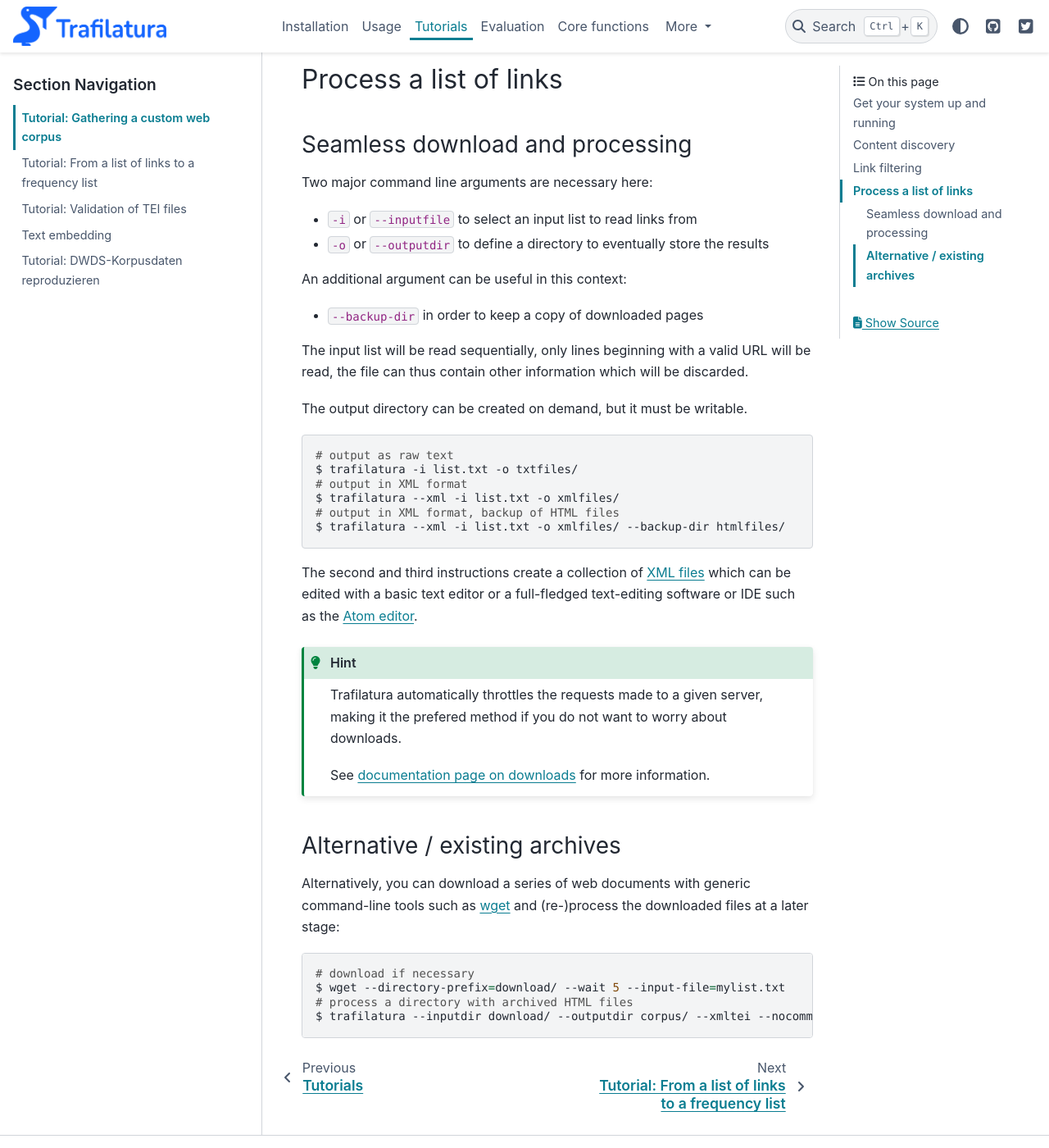
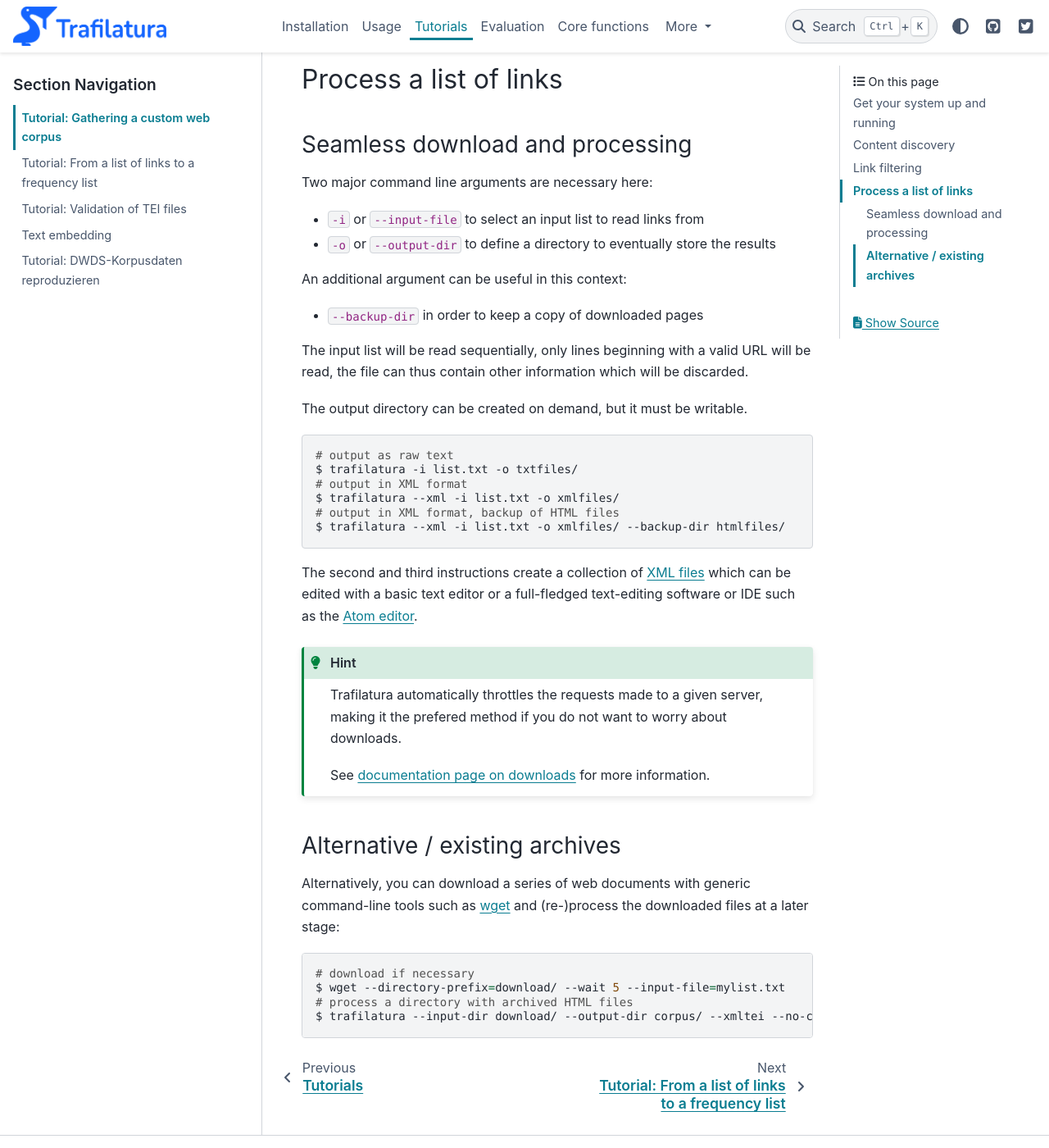
Before and after one commit to adbar/trafilatura, a Sphinx documentation site: the page built from docs/tutorial0.rst, in a window 1280 px wide and 1400 px high, scrolled down 5108 px. Shown: the whole window at 82% size. Built offline with Sphinx 7.4.7 and the PyData theme 0.15.4, drawn with Linux system fonts in a browser that asks for light colours.

Commit message:
update docs

```diff
--- a/docs/crawls.rst
+++ b/docs/crawls.rst
@@ -114,7 +114,7 @@ On the CLI the crawler automatically works its way through a website, stopping a
 
     $ trafilatura --crawl "https://www.example.org" > links.txt
 
-It can also crawl websites in parallel by reading a list of target sites from a list (``-i``/``--inputfile`` option).
+It can also crawl websites in parallel by reading a list of target sites from a list (``-i``/``--input-file`` option).
 
 .. note::
     The ``--list`` option does not apply here. Unlike with the ``--sitemap`` or ``--feed`` options, the URLs are simply returned as a list instead of being retrieved and processed. This happens in order to give a chance to examine the collected URLs prior to further downloads.
--- a/docs/installation.rst
+++ b/docs/installation.rst
@@ -61,6 +61,9 @@ This project is under active development, please make sure you keep it up-to-dat
 
 On **Mac OS** it can be necessary to install certificates by hand if you get errors like ``[SSL: CERTIFICATE_VERIFY_FAILED]`` while downloading webpages: execute ``pip install certifi`` and perform the post-installation step by clicking on ``/Applications/Python 3.X/Install Certificates.command``. For more information see this `help page on SSL errors <https://stackoverflow.com/questions/27835619/urllib-and-ssl-certificate-verify-failed-error/42334357>`_.
 
+.. hint::
+    Installation on MacOS is generally easier with `brew <https://formulae.brew.sh/formula/trafilatura>`_.
+
 
 Older Python versions
 ~~~~~~~~~~~~~~~~~~~~~
--- a/docs/tutorial-dwds.rst
+++ b/docs/tutorial-dwds.rst
@@ -114,7 +114,7 @@ Diese Linkliste kann zunächst gefiltert werden, um deutschsprachige, inhaltsrei
 
 Die Ausgabe von *Trafilatura* erfolgt auf zweierlei Weise: die extrahierten Texte (TXT-Format) im Verzeichnis ``ausgabe`` und eine Kopie der heruntergeladenen Webseiten unter ``html-quellen`` (zur Archivierung und ggf. erneuten Verarbeitung):
 
-``trafilatura --inputfile linkliste.txt --outputdir ausgabe/ --backup-dir html-quellen/``
+``trafilatura --input-file linkliste.txt --outputdir ausgabe/ --backup-dir html-quellen/``
 
 So werden TXT-Dateien ohne Metadaten ausgegeben. Wenn Sie ``--csv``, ``--json``, ``--xml`` oder ``--xmltei`` hinzufügen, werden Metadaten einbezogen und das entsprechende Format für die Ausgabe bestimmt. Zusätzliche Optionen sind verfügbar, siehe die passenden Dokumentationsseiten.
 
--- a/docs/tutorial0.rst
+++ b/docs/tutorial0.rst
@@ -171,8 +171,8 @@ Seamless download and processing
 
 Two major command line arguments are necessary here:
 
--  ``-i`` or ``--inputfile`` to select an input list to read links from
--  ``-o`` or ``--outputdir`` to define a directory to eventually store the results
+-  ``-i`` or ``--input-file`` to select an input list to read links from
+-  ``-o`` or ``--output-dir`` to define a directory to eventually store the results
 
 An additional argument can be useful in this context:
 
@@ -213,4 +213,4 @@ Alternatively, you can download a series of web documents with generic command-l
     # download if necessary
     $ wget --directory-prefix=download/ --wait 5 --input-file=mylist.txt
     # process a directory with archived HTML files
-    $ trafilatura --inputdir download/ --outputdir corpus/ --xmltei --nocomments
+    $ trafilatura --input-dir download/ --output-dir corpus/ --xmltei --no-comments
--- a/docs/tutorial1.rst
+++ b/docs/tutorial1.rst
@@ -26,8 +26,8 @@ For the collection and filtering of links see `this tutorial <tutorial0.html>`_
 
 Two major options are necessary here:
 
--  ``-i`` or ``--inputfile`` to select an input list to read links from
--  ``-o`` or ``--outputdir`` to define a directory to eventually store the results
+-  ``-i`` or ``--input-file`` to select an input list to read links from
+-  ``-o`` or ``--output-dir`` to define a directory to eventually store the results
 
 The input list will be read sequentially, and only lines beginning with a valid URL will be read; any other information contained in the file will be discarded.
 
```
